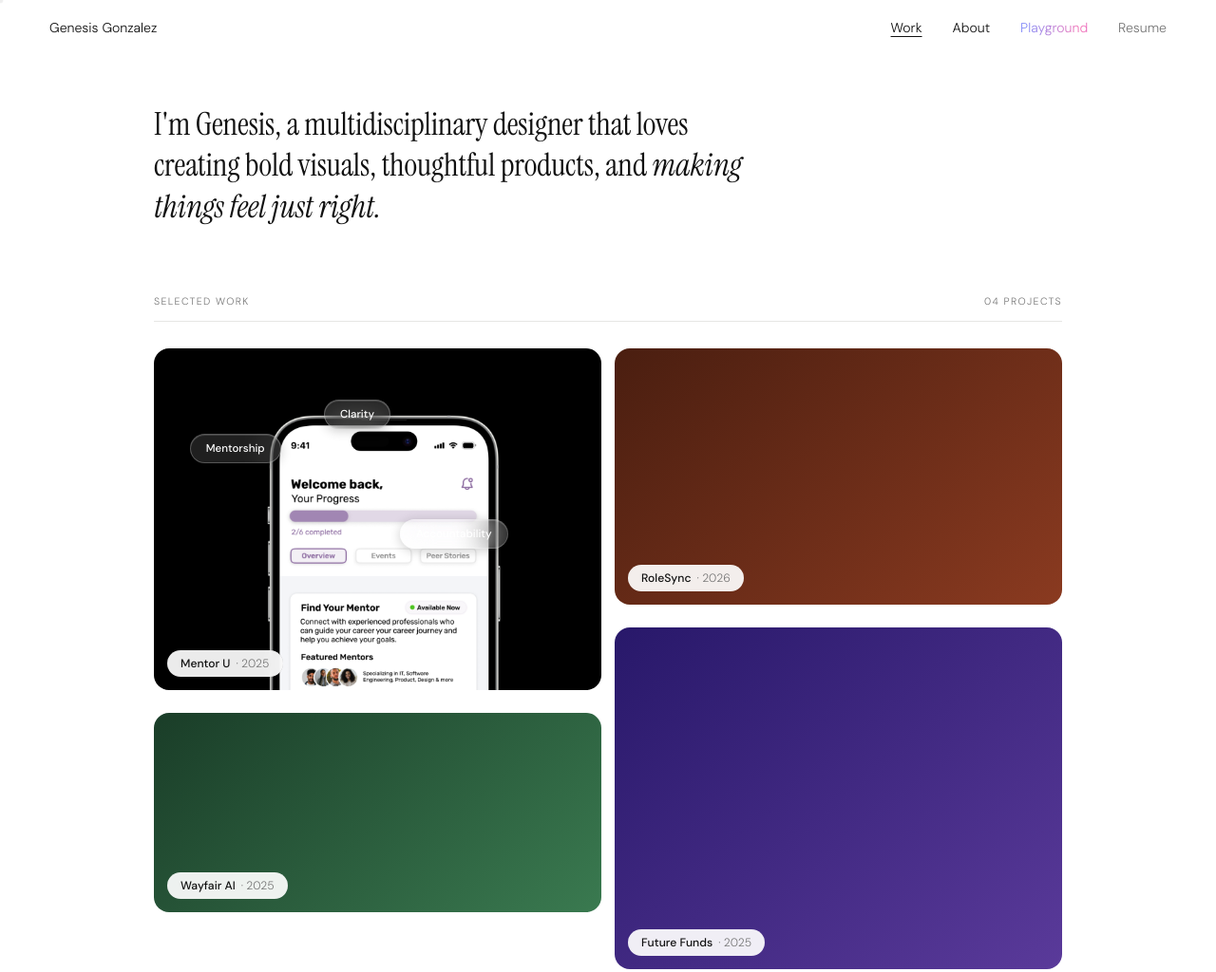
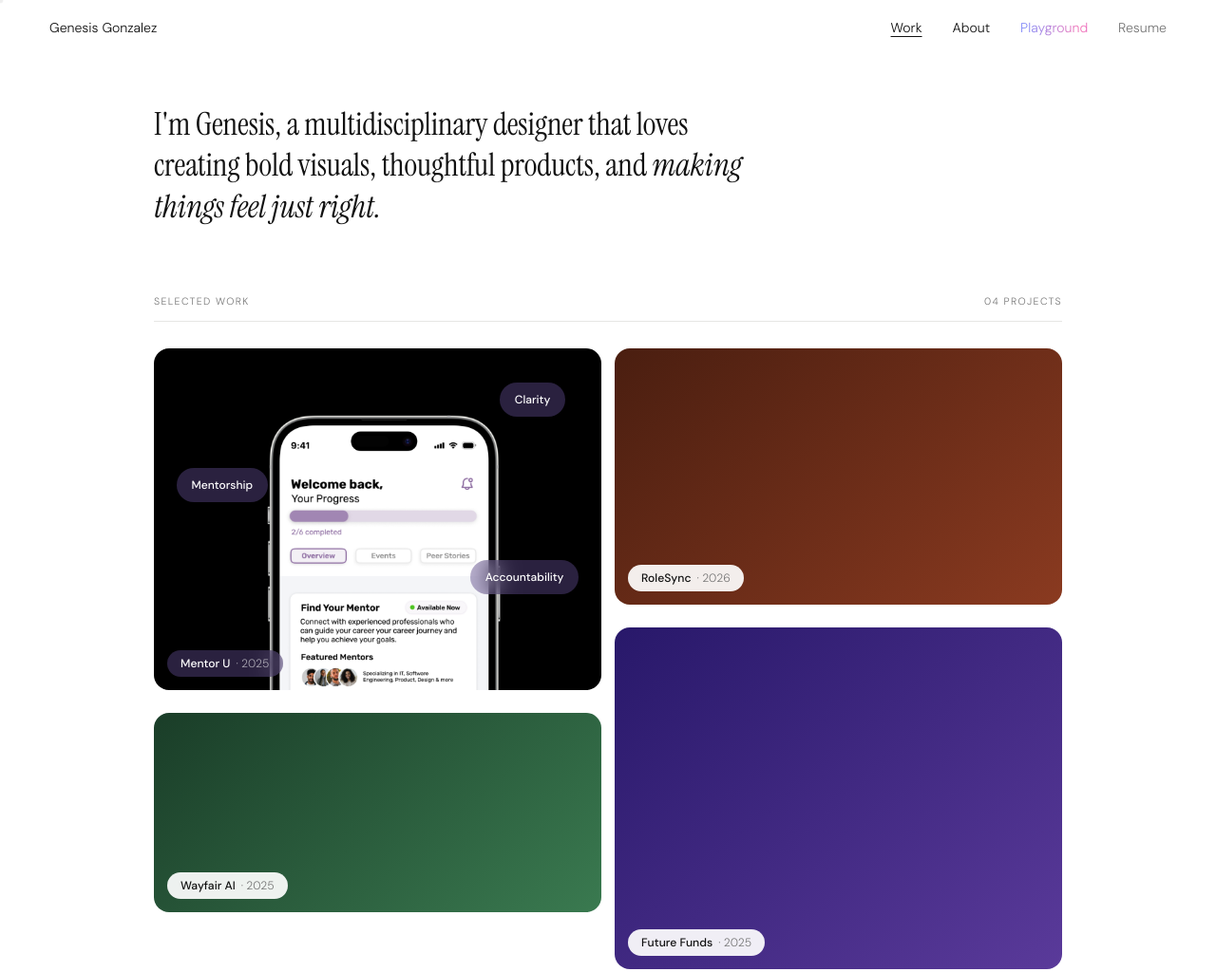
Before and after one commit to gennyymarie/genesis-portfolio, a plain HTML site: page index.html in a window 1280 px wide. Shown: the top 1024 px of the page at 95% size. Drawn offline with Linux system fonts and the light colour scheme.

Commit message:
Add files via upload

```diff
--- a/index.html
+++ b/index.html
@@ -178,27 +178,36 @@ body {
 .mu-card { position: relative; overflow: hidden; }
 .mu-pill {
   position: absolute; z-index: 3;
-  background: rgba(255,255,255,0.12);
-  backdrop-filter: blur(16px) saturate(180%);
-  -webkit-backdrop-filter: blur(16px) saturate(180%);
-  border: 1px solid rgba(255,255,255,0.25);
-  border-radius: 100px;
-  padding: 7px 16px;
-  font-size: 0.72rem; font-weight: 500; color: #fff;
+  background: rgba(99,77,147,0.43);
+  backdrop-filter: blur(12px);
+  -webkit-backdrop-filter: blur(12px);
+  border: none;
+  border-radius: 999px;
+  padding: 10px 16px;
+  font-size: 0.75rem; font-weight: 500; color: #fff;
   white-space: nowrap;
   pointer-events: none;
-  box-shadow: 0 2px 12px rgba(0,0,0,0.2), inset 0 1px 0 rgba(255,255,255,0.15);
   transition: top 0.45s cubic-bezier(0.16,1,0.3,1),
               left 0.45s cubic-bezier(0.16,1,0.3,1);
 }
-/* Scattered default positions */
-.mu-pill-1 { top: 25%; left: 8%; }
-.mu-pill-2 { top: 15%; left: 38%; }
-.mu-pill-3 { top: 50%; left: 55%; }
+/* Default: scattered around phone */
+.mu-pill-1 { top: 35%; left: 5%; }
+.mu-pill-2 { top: 10%; right: 8%; left: auto; }
+.mu-pill-3 { top: 62%; right: 5%; left: auto; }
 /* Hover: line up at top left */
-.masonry-item:hover .mu-pill-1 { top: 12%; left: 8%; }
-.masonry-item:hover .mu-pill-2 { top: 12%; left: calc(8% + 118px); }
-.masonry-item:hover .mu-pill-3 { top: 12%; left: calc(8% + 236px); }
+.masonry-item:hover .mu-pill-1 { top: 8%; left: 6%; }
+.masonry-item:hover .mu-pill-2 { top: 8%; left: calc(6% + 118px); right: auto; }
+.masonry-item:hover .mu-pill-3 { top: 8%; left: calc(6% + 236px); right: auto; }
+
+/* Match card pill to glass style */
+.mu-card .card-pill {
+  background: rgba(99,77,147,0.43);
+  backdrop-filter: blur(12px);
+  -webkit-backdrop-filter: blur(12px);
+  border: none;
+  color: #fff;
+}
+.mu-card .card-pill .yr { color: rgba(255,255,255,0.6); }
 .freetime { max-width: 1060px; margin: 0 auto; padding: 0 52px 92px; }
 .ft-head { margin-bottom: 20px; }
 .ft-headline {
```
